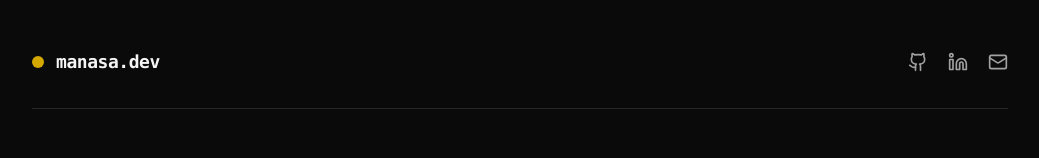
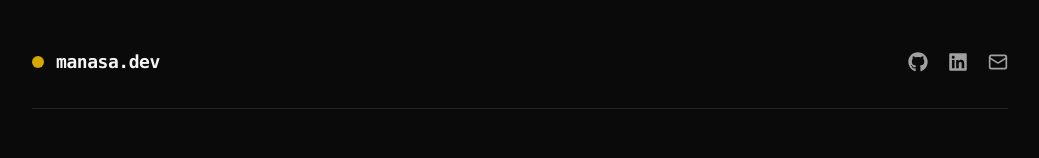
Before and after one commit to manasaravasab-cloud/portfolio, a React app: page / in a window 1280 px wide. Shown: the top 158 px of the page, without its empty margins (120-1159 px from the left). Built offline with nearby package versions, Linux system fonts and the light colour scheme; the HTML template or start-up script is replaced by a standard one.

Commit message:
fix: use react-icons for social logos

```diff
--- a/package.json
+++ b/package.json
@@ -15,6 +15,7 @@
     "lucide-react": "^1.51.0",
     "react": "^19.2.8",
     "react-dom": "^19.2.8",
+    "react-icons": "^5.7.0",
     "tailwind-merge": "^3.7.0",
     "tailwindcss": "^4.3.3"
   },
--- a/src/App.jsx
+++ b/src/App.jsx
@@ -1,5 +1,6 @@
 import React from 'react';
-import { Github, Linkedin, Mail, ExternalLink, Code2, Terminal, Cpu } from 'lucide-react';
+import { FaGithub, FaLinkedin } from 'react-icons/fa6';
+import { Mail, ExternalLink, Code2, Terminal, Cpu } from 'lucide-react';
 import DoodleWidget from './components/DoodleWidget';
 
 export default function App() {
@@ -14,10 +15,10 @@ export default function App() {
           </div>
           <div className="flex items-center gap-5 text-neutral-400">
             <a href="https://github.com/manasaravasab-cloud" target="_blank" rel="noreferrer" className="hover:text-yellow-400 transition-colors">
-              <Github size={20} />
+              <FaGithub size={20} />
             </a>
             <a href="https://www.linkedin.com/in/Manasa R T" target="_blank" rel="noreferrer" className="hover:text-yellow-400 transition-colors">
-              <Linkedin size={20} />
+              <FaLinkedin size={20} />
             </a>
             <a href="mailto:manasaravasab@gmail.com" className="hover:text-yellow-400 transition-colors">
               <Mail size={20} />
```
Also changed, not shown: 1 other file (tests, documents, lock files or other folders).
